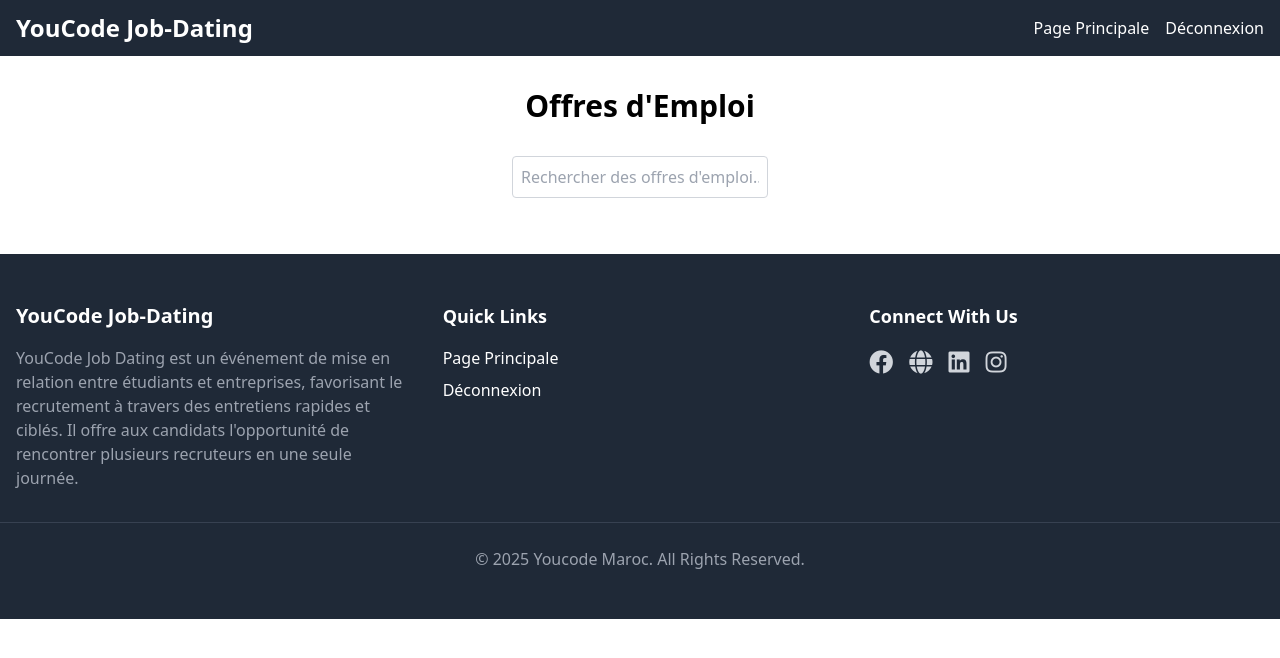
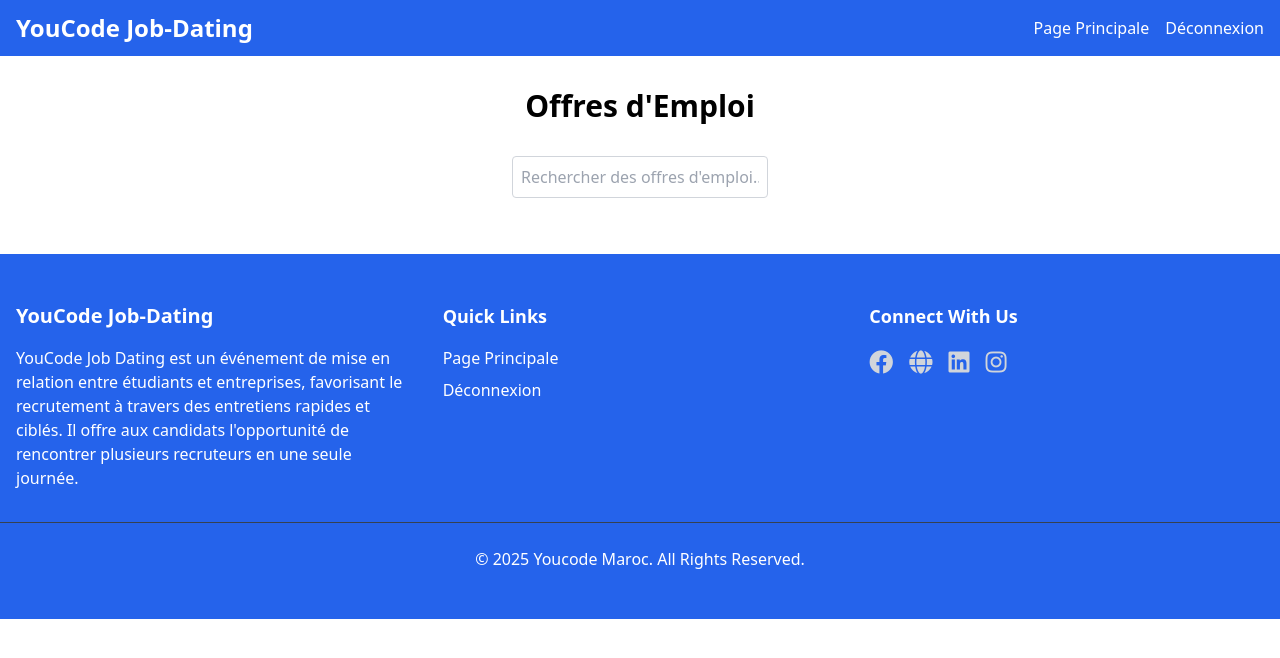
Before and after one commit to Gaxown/MVC-JOB-DATING, a PHP site: template app/views/home/home.twig in a window 1280 px wide. Shown: the top 658 px of the page. Run offline with PHP 8.4, Linux system fonts and the light colour scheme; the template is opened without the code that fills it, so the values that code supplies are empty; some libraries are stand-ins or nearby versions.

Commit message:
thursday morning

```diff
--- a/app/views/auth/login.twig
+++ b/app/views/auth/login.twig
@@ -9,7 +9,7 @@
 
 </head>
 <body>
-    <header class="bg-gray-800 text-white">
+    <header class="bg-blue-600 text-white">
         <div class="container mx-auto px-4 py-3 flex justify-between items-center">
             <!-- Logo -->
             <div class="text-2xl font-bold">
--- a/app/views/auth/register.twig
+++ b/app/views/auth/register.twig
@@ -8,7 +8,7 @@
     <link href="https://cdn.jsdelivr.net/npm/bootstrap@5.3.0/dist/css/bootstrap.min.css" rel="stylesheet">
 </head>
 <body>
-<header class="bg-gray-800 text-white">
+<header class="bg-blue-600 text-white">
         <div class="container mx-auto px-4 py-3 flex justify-between items-center">
             <!-- Logo -->
             <div class="text-2xl font-bold">
--- a/app/views/tools/footer.twig
+++ b/app/views/tools/footer.twig
@@ -1,9 +1,9 @@
-    <footer class="bg-gray-800 text-white py-12">
+    <footer class="bg-blue-600 text-white py-12">
         <div class="container mx-auto px-4 grid md:grid-cols-3 gap-8">
             <!-- Company Info -->
             <div>
                 <h3 class="text-xl font-bold mb-4">YouCode Job-Dating</h3>
-                <p class="text-gray-400">YouCode Job Dating est un événement de mise en relation entre étudiants et entreprises, favorisant le recrutement à travers des entretiens rapides et ciblés. Il offre aux candidats l'opportunité de rencontrer plusieurs recruteurs en une seule journée.</p>
+                <p class="text-white">YouCode Job Dating est un événement de mise en relation entre étudiants et entreprises, favorisant le recrutement à travers des entretiens rapides et ciblés. Il offre aux candidats l'opportunité de rencontrer plusieurs recruteurs en une seule journée.</p>
             </div>
 
             <!-- Quick Links -->
@@ -41,7 +41,7 @@
 
         <!-- Copyright -->
         <div class="border-t border-gray-700 mt-8 pt-6 text-center">
-            <p class="text-gray-400">&copy; 2025 Youcode Maroc. All Rights Reserved.</p>
+            <p class="text-white">&copy; 2025 Youcode Maroc. All Rights Reserved.</p>
         </div>
     </footer>
 </body>
--- a/app/views/tools/header.twig
+++ b/app/views/tools/header.twig
@@ -11,7 +11,7 @@
 </head>
 <body>
 
-    <header class="bg-gray-800 text-white">
+    <header class="bg-blue-600 text-white">
         <div class="container mx-auto px-4 py-3 flex justify-between items-center">
             <!-- Logo -->
             <div class="text-2xl font-bold">
```
